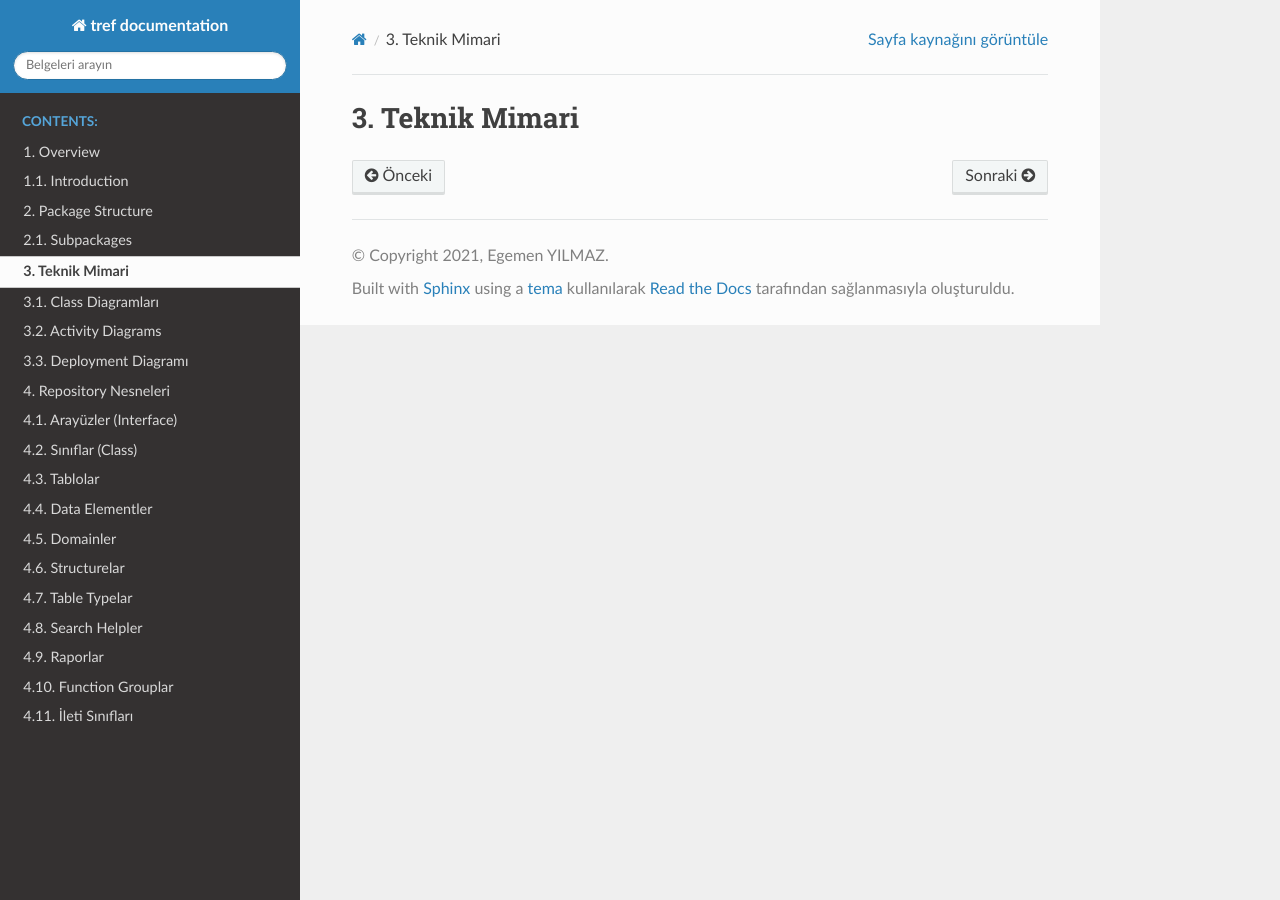
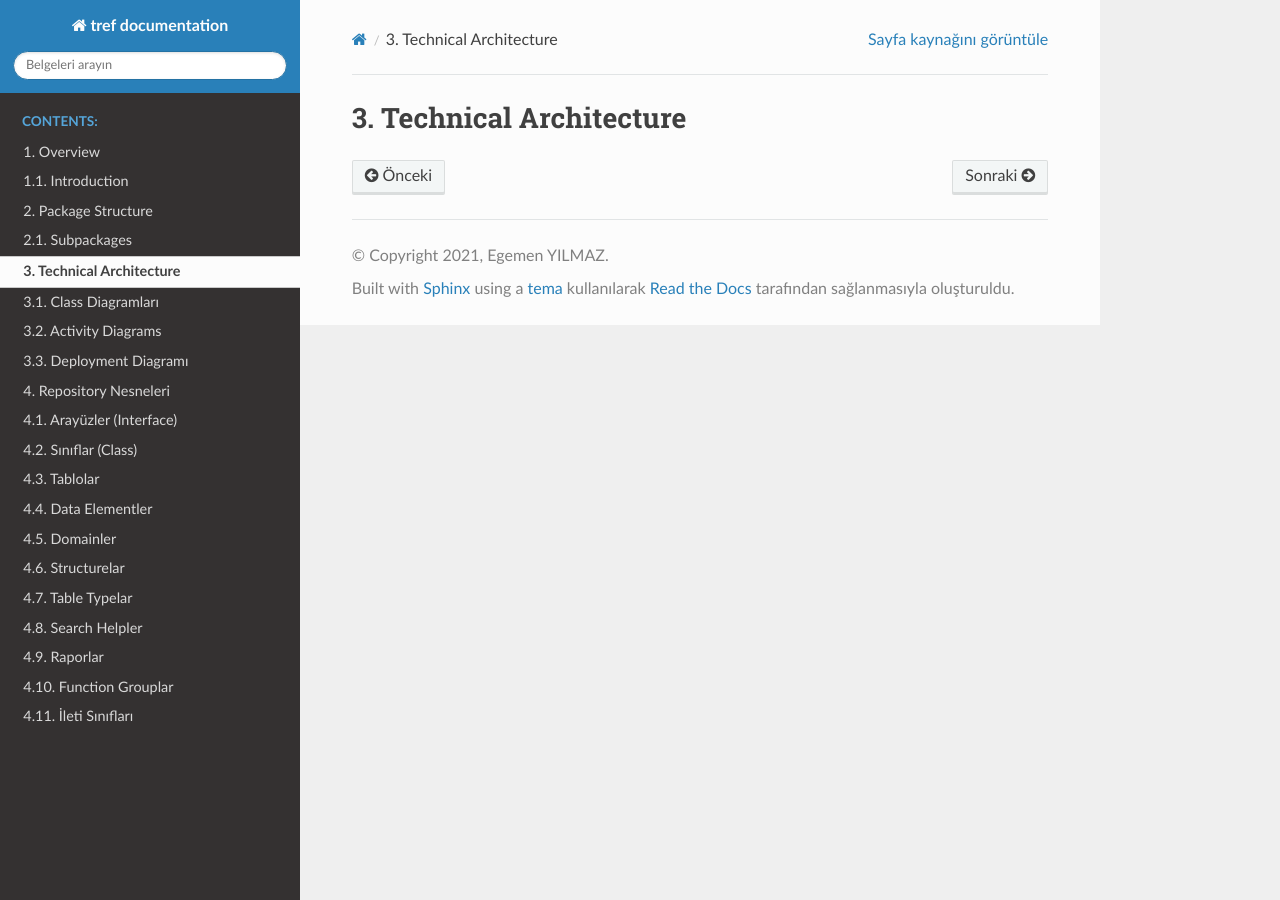
Before and after one commit to openTCT/zotcttr_ef, a Sphinx documentation site: the page built from docs/3_architecture.md, in a window 1280 px wide. Built offline with Sphinx 7.4.7 and the Read the Docs theme 2.0.0, drawn with Linux system fonts in a browser that asks for light colours.

Commit message:
Update 3_architecture.md

```diff
--- a/docs/3_architecture.md
+++ b/docs/3_architecture.md
@@ -1 +1 @@
-# 3. Teknik Mimari
+# 3. Technical Architecture
```
